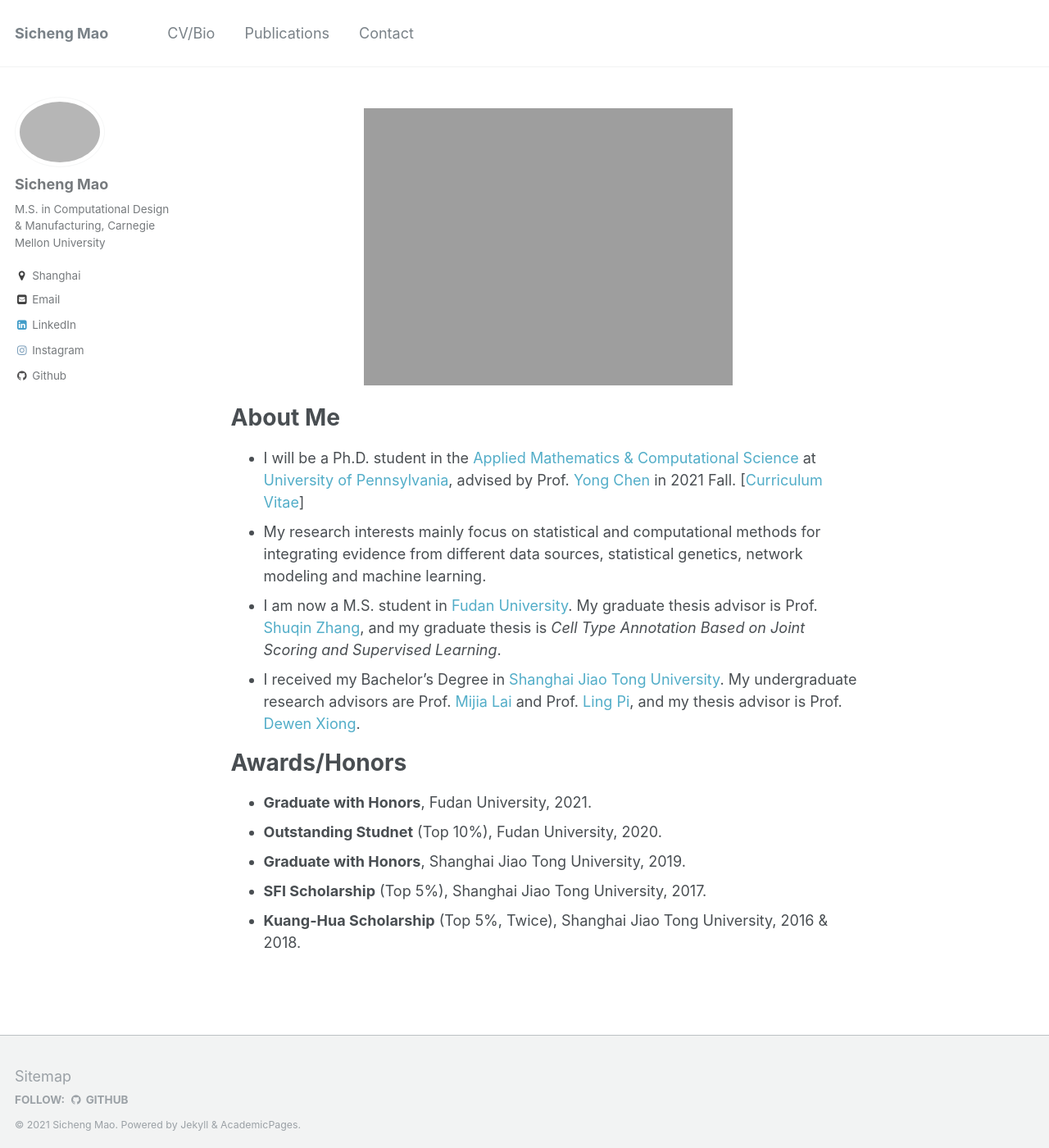
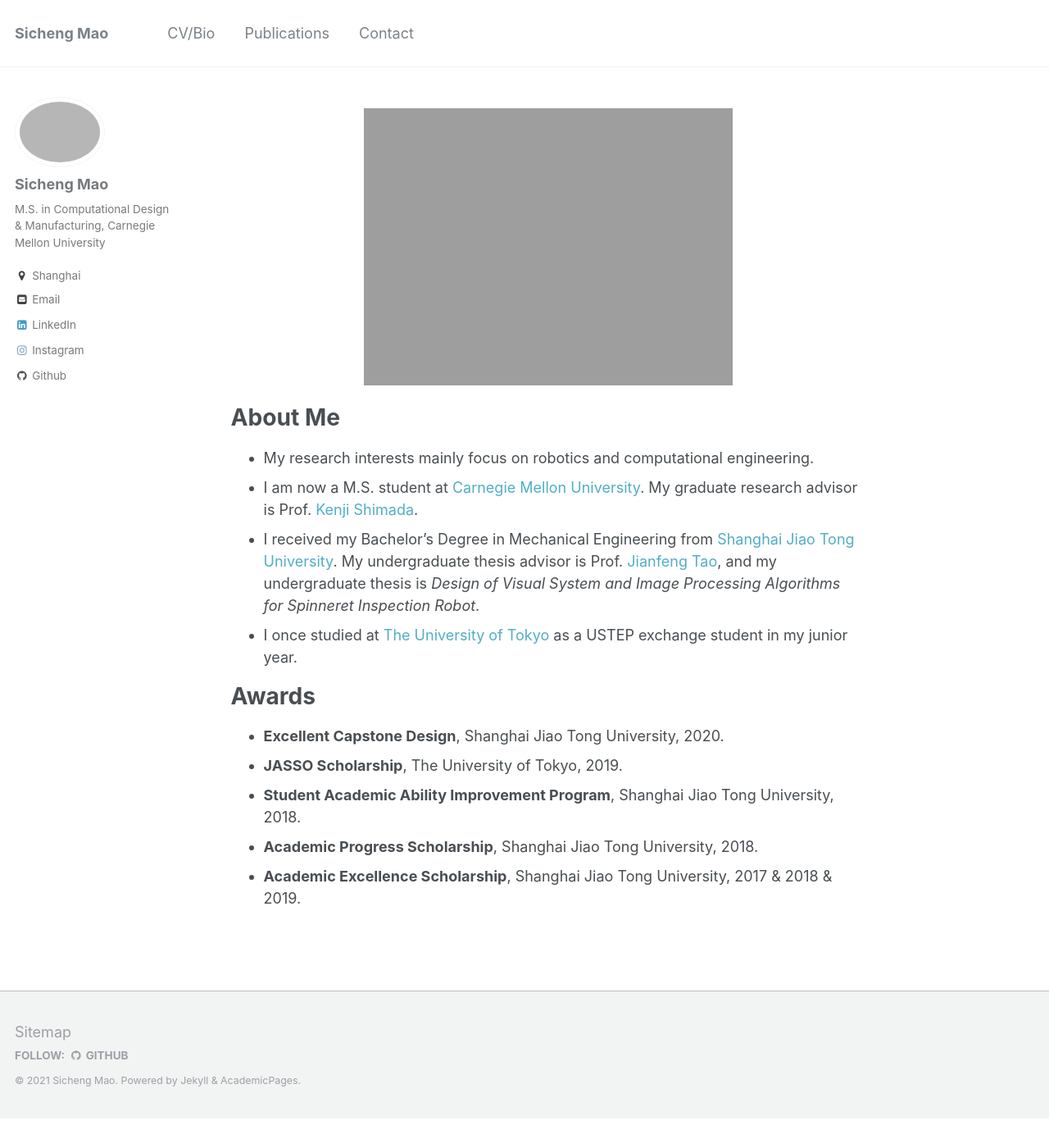
Before and after one commit to maosicheng/maosicheng.github.io, a Jekyll site: the page built from _pages/about.md, in a window 1280 px wide and 1400 px high. Shown: the whole window at 82% size. Built offline with Jekyll 4.4.1, drawn with Linux system fonts in a browser that asks for light colours.

Commit message:
revise 2

```diff
--- a/_pages/about.md
+++ b/_pages/about.md
@@ -9,18 +9,18 @@ redirect_from:
 ---
 
 <p align="center">
-  <img src="https://maosicheng.github.io/files/bingyu_img.jpg?raw=true" alt="Photo" style="width: 450px;"/>
+  <img src="https://maosicheng.github.io/files/sichengm_img.jpg?raw=true" alt="Photo" style="width: 450px;"/>
 </p>
 
 # About Me
-* I will be a Ph.D. student in the [Applied Mathematics & Computational Science](https://www.amcs.upenn.edu/) at [University of Pennsylvania](https://www.upenn.edu/), advised by Prof. [Yong Chen](https://penncil.med.upenn.edu/about-pi/) in 2021 Fall. [[Curriculum Vitae](https://nbxszby416.github.io/files/bingyu_cv.pdf)]
-* My research interests mainly focus on statistical and computational methods for integrating evidence from different data sources, statistical genetics, network modeling and machine learning.
-* I am now a M.S. student in [Fudan University](https://www.fudan.edu.cn/en). My graduate thesis advisor is Prof. [Shuqin Zhang](http://math.fudan.edu.cn/ShowPeople.aspx?info_lb=548&flag=526&info_id=3144), and my graduate thesis is *Cell Type Annotation Based on Joint Scoring and Supervised Learning*.
-* I received my Bachelor’s Degree in [Shanghai Jiao Tong University](http://en.sjtu.edu.cn/). My undergraduate research advisors are Prof. [Mijia Lai](http://math.sjtu.edu.cn/faculty/mlai/) and Prof. [Ling Pi](http://www.math.sjtu.edu.cn/Default/teachershow/tags/MDAwMDAwMDAwMLKIfts), and my thesis advisor is Prof. [Dewen Xiong](http://www.math.sjtu.edu.cn/Default/teachershow/tags/MDAwMDAwMDAwMLKIhpQ).
+* My research interests mainly focus on robotics and computational engineering.
+* I am now a M.S. student at [Carnegie Mellon University](https://www.cmu.edu/). My graduate research advisor is Prof. [Kenji Shimada](http://www.andrew.cmu.edu/user/shimada/).
+* I received my Bachelor's Degree in Mechanical Engineering from [Shanghai Jiao Tong University](http://en.sjtu.edu.cn/). My undergraduate thesis advisor is Prof. [Jianfeng Tao](https://me.sjtu.edu.cn/en/FullTimeTeacher/taojianfeng.html), and my undergraduate thesis is *Design of Visual System and Image Processing Algorithms for Spinneret Inspection Robot*.
+* I once studied at [The University of Tokyo](https://www.u-tokyo.ac.jp/) as a USTEP exchange student in my junior year.
 
-# Awards/Honors
-* **Graduate with Honors**, Fudan University, 2021.
-* **Outstanding Studnet** (Top 10%), Fudan University, 2020.
-* **Graduate with Honors**, Shanghai Jiao Tong University, 2019.
-* **SFI Scholarship** (Top 5%), Shanghai Jiao Tong University, 2017.
-* **Kuang-Hua Scholarship** (Top 5%, Twice), Shanghai Jiao Tong University, 2016 & 2018.
+# Awards
+* **Excellent Capstone Design**, Shanghai Jiao Tong University, 2020.
+* **JASSO Scholarship**, The University of Tokyo, 2019.
+* **Student Academic Ability Improvement Program**, Shanghai Jiao Tong University, 2018.
+* **Academic Progress Scholarship**, Shanghai Jiao Tong University, 2018.
+* **Academic Excellence Scholarship**, Shanghai Jiao Tong University, 2017 & 2018 & 2019.
```
Also changed, not shown: 4 other files.
